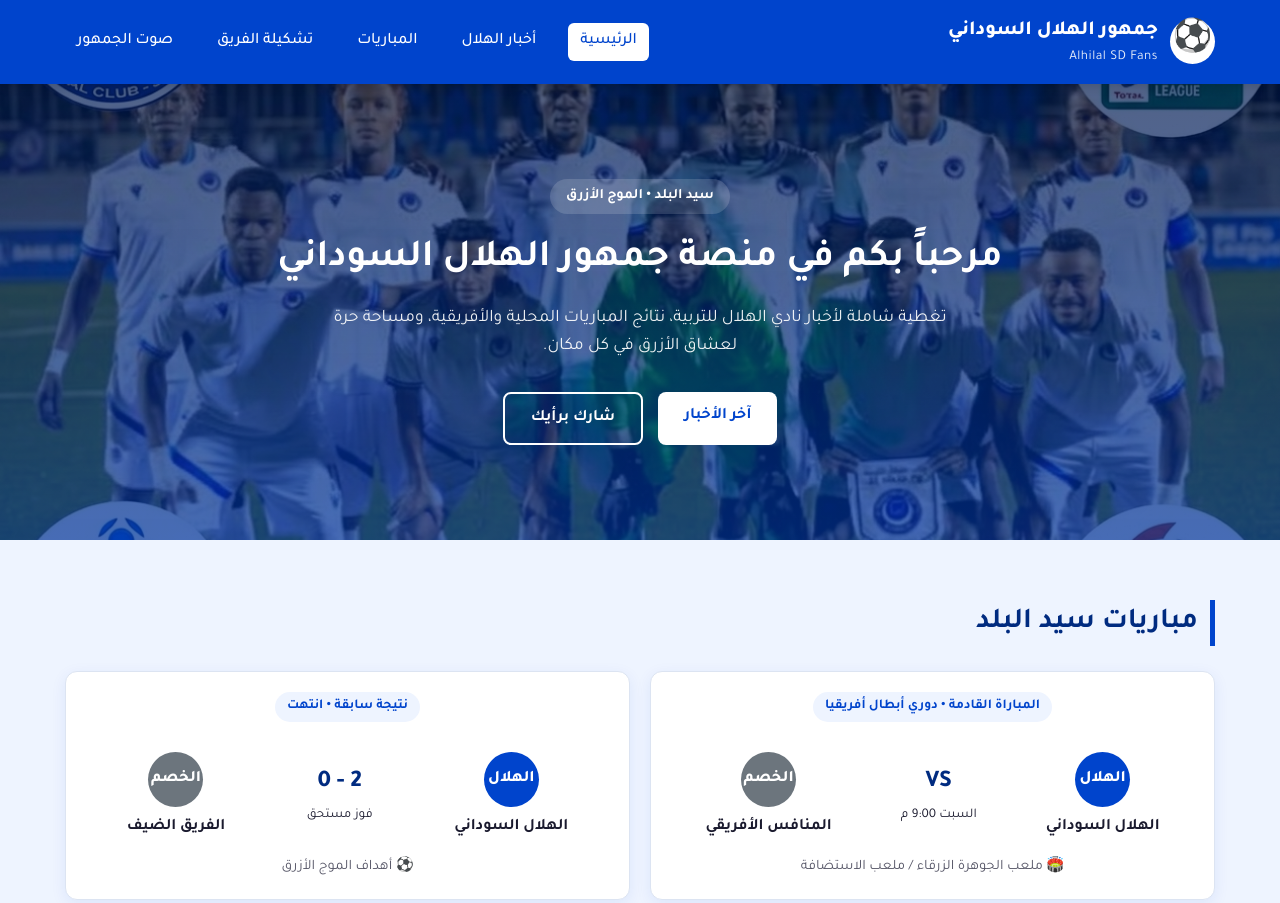
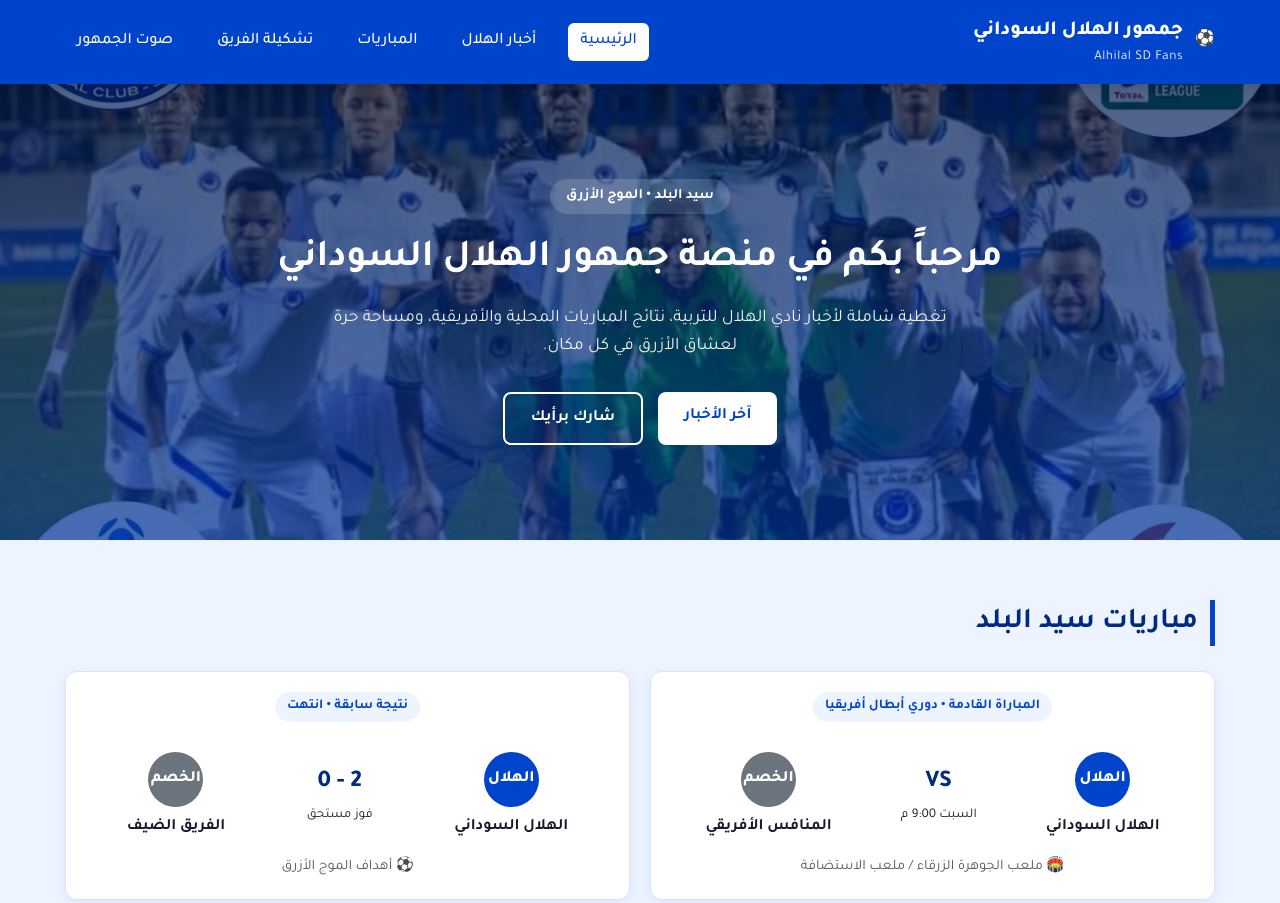
Before and after one commit to nsrdinIbra/alhilal_FansSD, a plain HTML site: page index.html in a window 1280 px wide. Shown: the top 903 px of the page. Drawn offline with Linux system fonts and the light colour scheme.

Commit message:
Enhance styles with image hover effects and logo updates
Added hover effects for images and modified navbar logo styles.

```diff
--- a/style.css
+++ b/style.css
@@ -32,6 +32,16 @@ body {
     margin: 0 auto;
 }
 
+/* حركة التكبير والتحريك عند تمرير المؤشر على أي صورة */
+img {
+    transition: transform 0.35s ease, box-shadow 0.35s ease;
+}
+
+img:hover {
+    transform: scale(1.08) translateY(-3px);
+    box-shadow: 0 8px 20px rgba(0, 43, 128, 0.25);
+}
+
 /* الهيدر */
 .navbar {
     background-color: var(--primary-blue);
@@ -55,15 +65,19 @@ body {
     gap: 12px;
 }
 
-.logo .badge {
-    font-size: 2rem;
-    background: var(--white);
+.logo-img {
+    width: 48px;
+    height: 48px;
     border-radius: 50%;
-    width: 45px;
-    height: 45px;
-    display: flex;
-    align-items: center;
-    justify-content: center;
+    object-fit: cover;
+    background-color: var(--white);
+    border: 2px solid var(--white);
+    padding: 2px;
+    flex-shrink: 0;
+}
+
+.logo-img:hover {
+    transform: scale(1.12) rotate(-4deg) translateY(-2px);
 }
 
 .logo h1 {
```
